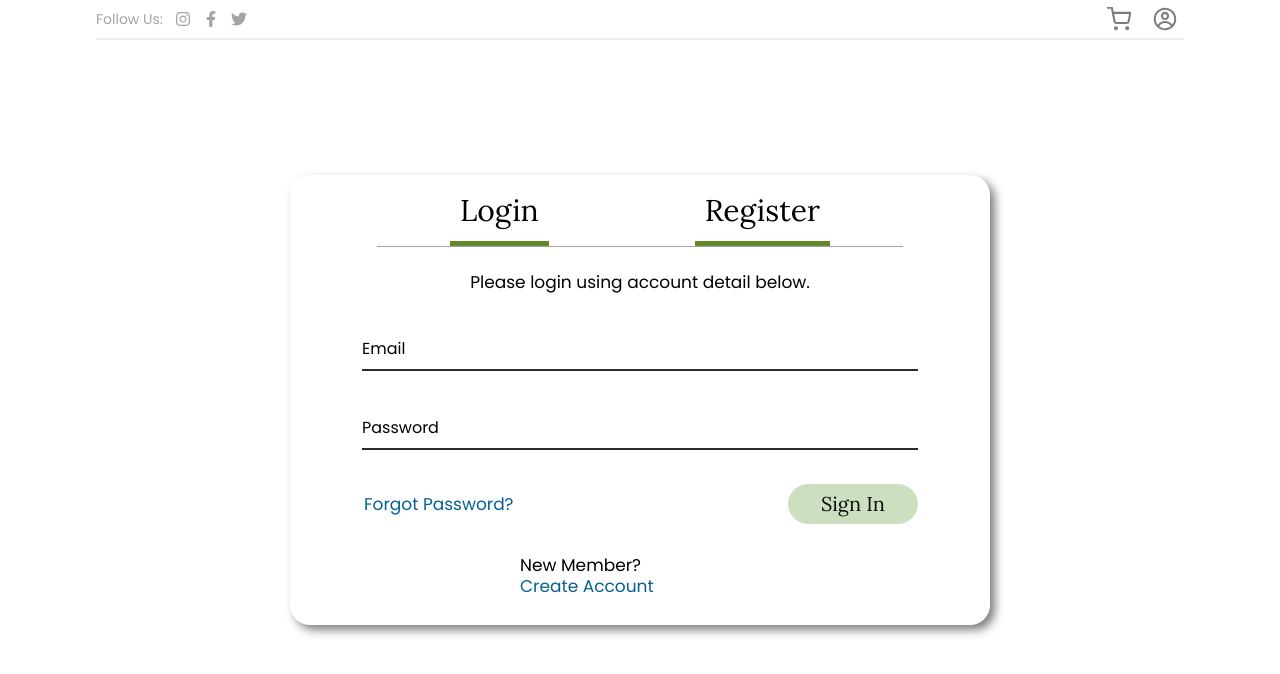
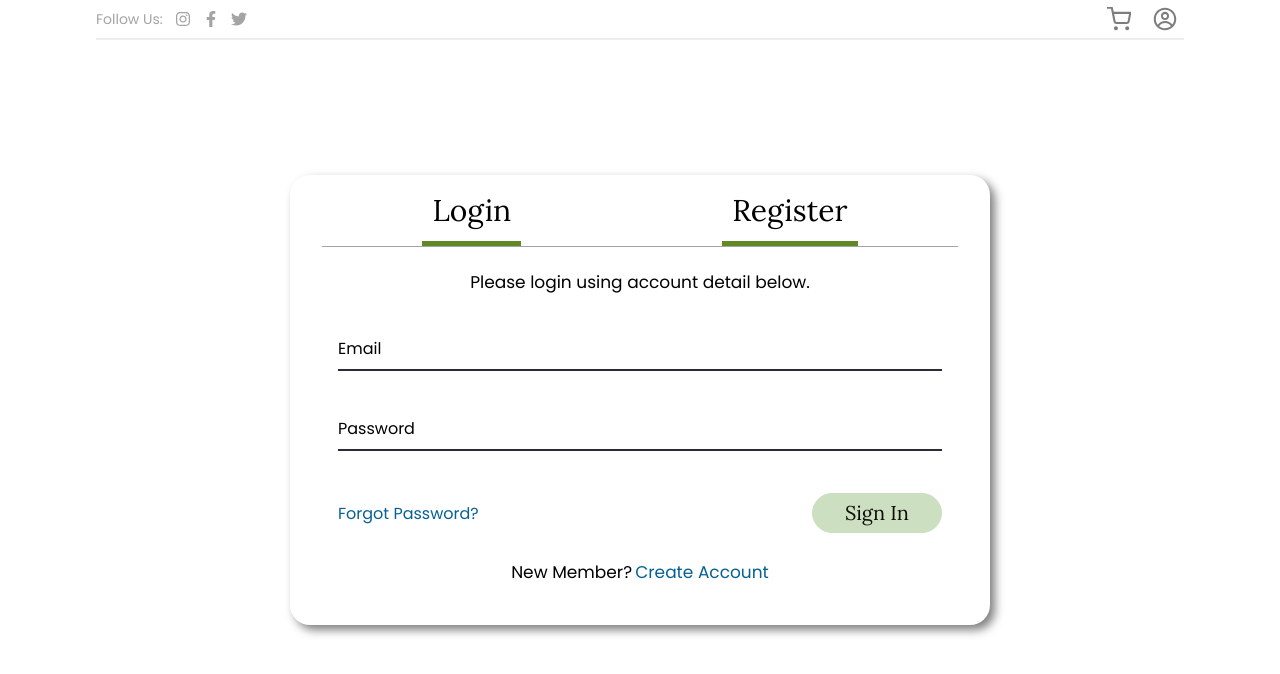
Before and after one commit to vishal-63/planting-io, a React (Create React App) app: page / in a window 1280 px wide. Shown: the top 674 px of the page. Built offline with nearby package versions, Linux system fonts and the light colour scheme.

Commit message:
login form complete

```diff
--- a/src/Components/LoginModal/LoginModalElements.js
+++ b/src/Components/LoginModal/LoginModalElements.js
@@ -1,4 +1,5 @@
 import styled from "styled-components";
+import { Link } from "react-router-dom";
 
 export const LoginContainer = styled.div`
   width: 700px;
@@ -11,20 +12,25 @@
   transform: translate(-50%, -50%);
   box-shadow: 5px 5px 10px rgba(0, 0, 0, 0.5);
   padding: 0 2rem;
+  display: flex;
+  flex-direction: column;
+  align-items: center;
 
   & p {
-    font-family: Poppins;
-    font-style: normal;
-    font-weight: normal;
     font-size: 17px;
     line-height: 21px;
-    padding: 20px 5px;
+    padding: 20px 5px 10px;
     text-align: center;
   }
 
   @media (max-width: 768px) {
-    height: 575px;
-    width: 300px;
+    height: 530px;
+    width: 90vw;
+    padding: 1rem;
+
+    & p {
+      padding: 1rem;
+    }
   }
 `;
 
@@ -34,10 +40,11 @@
   flex-wrap: nowrap;
   align-content: center;
   justify-content: space-around;
-  margin: 5px 55px;
+  margin: 5px 0px;
+  width: 100%;
 
   @media (max-width: 768px) {
-    margin: 5px 2px;
+    margin: 5px 0px;
   }
 `;
 
@@ -49,21 +56,19 @@
   border-bottom: 5px solid #618925;
 
   @media (max-width: 768px) {
-    font-size:19px;
-    margin:12px;
+    font-size: 19px;
   }
 `;
 
 export const FormContainer = styled.form`
-  margin-top: -17px;
-  padding: 5px 0px;
+  padding: 5px 1rem;
+  width: 100%;
 `;
 
 export const Wrapper = styled.div`
   position: relative;
   display: flex;
-  height: 4rem;
-  margin: 15px 40px;
+  height: 5rem;
 
   & .emailinput {
     margin-top: 6px;
@@ -80,6 +85,7 @@
   font-size: 1rem;
   transition: all 0.35s;
   padding: 0px 1px;
+  margin: 0.5rem 0;
 
   &:focus ~ .label {
     transform: translate(0, -2.6rem) scale(1);
@@ -88,25 +94,20 @@
 
 export const ButtonContainer = styled.div`
   display: flex;
-  margin-top: 20px;
+  margin-top: 25px;
   align-items: center;
   justify-content: space-between;
 
   @media (max-width: 768px) {
-    display: block;
+    flex-direction: column;
+    align-items: flex-start;
+    margin-top: 1rem;
   }
 `;
 
-export const ForgotPass = styled.a`
-  padding: 12px;
-  font-family: Poppins;
-  font-size: 17px;
+export const ForgotPass = styled(Link)`
+  font-size: 1rem;
   color: #066093;
-  margin-left: 30px;
-
-  @media (max-width: 768px) {
-   font-size:16px;
-  }
 `;
 
 export const Label = styled.div`
@@ -133,34 +134,30 @@
   cursor: pointer;
   padding: 0 32px;
   color: #0d0d06;
-  margin-right: 40px;
 
   @media (max-width: 768px) {
-    margin:25px 40px;
-    height:45px;
-    width:150px;
-    padding:5px 42px;
-
+    height: 45px;
+    width: 150px;
+    padding: 5px 42px;
+    margin-top: 1rem;
   }
 `;
 
 export const NewAccount = styled.div`
-  position: absolute;
-  left: 230px;
-  top: 380px;
   font-size: 17px;
   line-height: 21px;
-  display: inline;
+  display: flex;
   align-items: center;
+  justify-self: flex-end;
+  margin-top: 1.5rem;
   & a {
     color: #066093;
+    padding-left:3px;
   }
 
   @media (max-width: 768px) {
-    top:475px;
-    display:inline;
-    left:80px;
-    width:100%;
-    line-height:23px;
+    width: 100%;
+    line-height: 23px;
+    justify-content: center;
   }
 `;
--- a/src/Components/LoginModal/index.js
+++ b/src/Components/LoginModal/index.js
@@ -1,4 +1,5 @@
 import React from "react";
+import { Link } from "react-router-dom";
 import {
   LoginContainer,
   TabsContainer,
@@ -31,12 +32,12 @@
           <Label className="label">Password</Label>
         </Wrapper>
         <ButtonContainer>
-          <ForgotPass href="/">Forgot Password?</ForgotPass>
+          <ForgotPass to="/">Forgot Password?</ForgotPass>
           <SignInBtn type="submit">Sign In</SignInBtn>
         </ButtonContainer>
       </FormContainer>
       <NewAccount>
-        New Member?<br/> <a href="/">Create Account</a>
+        New Member?<br/> <a to="/"> Create Account</a>
       </NewAccount>
     </LoginContainer>
   );
```
